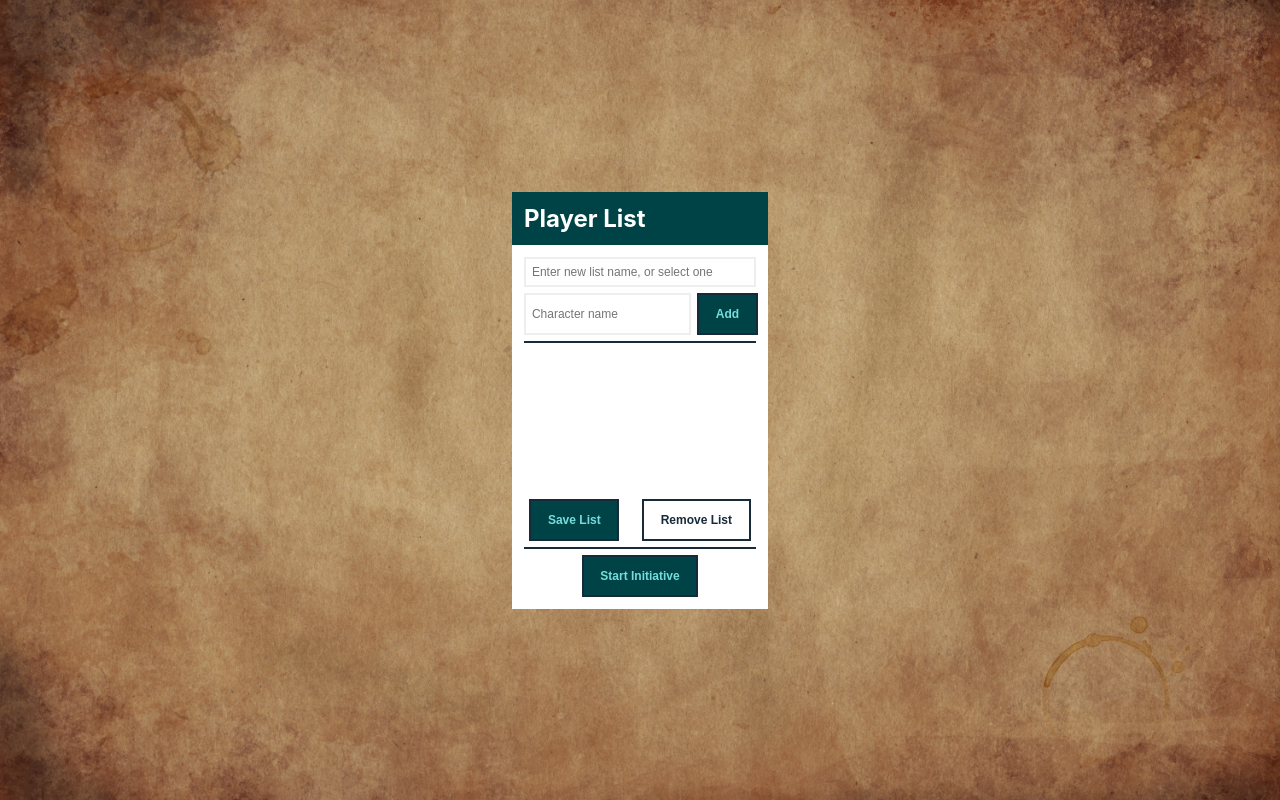
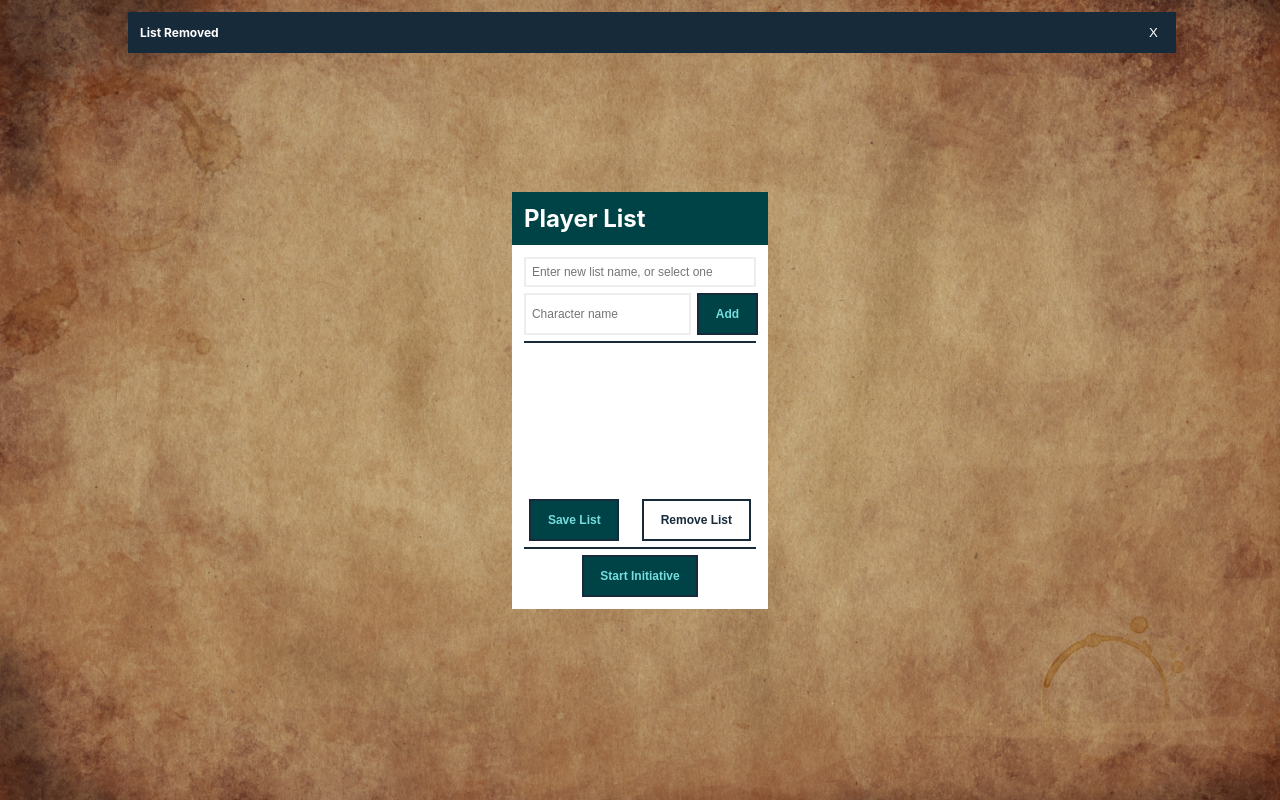
Before and after one commit to pfhendri/init-tracker, a React (Create React App) app: page / in a window 1280 px wide. Both pictures are taken after a click on the button "Remove List". Built offline with nearby package versions, Linux system fonts and the light colour scheme.

Commit message:
added notifications

```diff
--- a/package.json
+++ b/package.json
@@ -6,6 +6,7 @@
     "@testing-library/jest-dom": "^4.2.4",
     "@testing-library/react": "^9.3.2",
     "@testing-library/user-event": "^7.1.2",
+    "node-sass": "^4.13.1",
     "react": "^16.12.0",
     "react-dom": "^16.12.0",
     "react-scripts": "3.3.1"
--- a/src/components/LiveView.jsx
+++ b/src/components/LiveView.jsx
@@ -5,21 +5,21 @@ import { ListContext } from '../contexts/ListContext'
 import './LiveView.css'
 
 export default (props) => {
-  const { list } = useContext(ListContext)
+  const { currentList: { players } } = useContext(ListContext)
   const { closeView } = props
 
   const [currentPlayer, setCurrentPlayer] = useState(0)
   const [round, setCurrentRound] = useState(1)
 
   const initOrderList = () => {
-    const sorted = list.slice().sort((pla_a, pla_b) => pla_b.init - pla_a.init)
+    const sorted = players.slice().sort((pla_a, pla_b) => pla_b.init - pla_a.init)
     return sorted
   }
 
   const orderedList = initOrderList()
 
   const nextPlayer = () => {
-    if(currentPlayer + 1 < list.length){
+    if(currentPlayer + 1 < players.length){
       setCurrentPlayer(currentPlayer + 1)
     } else {
       setCurrentPlayer(0)
@@ -27,7 +27,7 @@ export default (props) => {
     }
   }
 
-  if (!list[currentPlayer]) {
+  if (!players[currentPlayer]) {
     return 'Loading...'
   }
 
--- /dev/null
+++ b/src/components/Notifications/Notification.jsx
@@ -0,0 +1,14 @@
+import React from 'react'
+
+import styles from './Notification.module.sass'
+
+export default function Notification(props) {
+  const { notification, clearNotification } = props
+
+  return (
+    <div className={styles.Notification}>
+      {notification}
+      <button type='button' onClick={clearNotification}>X</button>
+    </div>
+  )
+}
--- /dev/null
+++ b/src/components/Notifications/Notification.module.sass
@@ -0,0 +1,22 @@
+$primary: #172A3A
+$secondary: #004346
+$highlight: #75DDDD
+
+.Notification
+  position: absolute
+  top: 1rem
+  width: 80%
+  left: 10%
+  background: $primary
+  color: white
+  font-weight: bold
+  padding: 1rem
+  display: flex
+  justify-content: space-between
+  align-items: center
+
+  button
+    color: white
+    border: none
+    background: transparent
+    cursor: pointer
--- a/src/components/PlayerList.jsx
+++ b/src/components/PlayerList.jsx
@@ -1,5 +1,6 @@
 import React, { useState, useContext } from 'react'
 
+import Notification from '../components/Notifications/Notification'
 import { ListContext } from '../contexts/ListContext'
 
 export default function PlayerList(props) {
@@ -15,7 +16,9 @@ export default function PlayerList(props) {
     setCurrentList,
     updateList,
     removeList,
-    saveList
+    saveList,
+    listNotification,
+    clearNotification
   } = useContext(ListContext)
 
   const handleSubmit = (e) => {
@@ -41,11 +44,12 @@ export default function PlayerList(props) {
 
   const handleListSelect = (e) => {
     const id = parseInt(e.target.value)
-    console.log(id)
     setCurrentList(id)
   }
 
   return(
+    <>
+      { listNotification && <Notification notification={listNotification} clearNotification={clearNotification} /> }
       <div className='PlayerList'>
         <h1>Player List</h1>
         { isNewList ? <div>
@@ -96,5 +100,6 @@ export default function PlayerList(props) {
           <button type='button' className='btn' onClick={openView}>Start Initiative</button>
         </div>
       </div>
+    </>
   )
 }
--- a/src/contexts/ListContext.jsx
+++ b/src/contexts/ListContext.jsx
@@ -9,6 +9,8 @@ export const ListProvider = (props) => {
   const [isNewList, setNewList] = useState(true)
 
   const [lists, setLists] = useState([])
+
+  const [listNotification, setListNotification] = useState(null)
 
   useEffect(() => {
     const savedLists = localStorage.getItem('savedLists')
@@ -66,6 +68,7 @@ export const ListProvider = (props) => {
     setLists(updatedLists)
     localStorage.setItem('savedLists', JSON.stringify(updatedLists))
     newList()
+    setListNotification('List Removed')
   }
 
   const saveList = () => {
@@ -79,10 +82,15 @@ export const ListProvider = (props) => {
     setLists(updatedLists)
     localStorage.setItem('savedLists', JSON.stringify(updatedLists))
     setNewList(false)
+    setListNotification('List Saved')
+  }
+
+  const clearNotification = () => {
+    setListNotification(null)
   }
 
   return(
-    <ListContext.Provider value={ { isNewList, currentList, addPlayer, updatePlayer, removePlayer, lists, newList, setCurrentList, updateList, clearList, removeList, saveList } }>
+    <ListContext.Provider value={ { isNewList, currentList, addPlayer, updatePlayer, removePlayer, lists, newList, setCurrentList, updateList, clearList, removeList, saveList, listNotification, clearNotification } }>
       {props.children}
     </ListContext.Provider>
   )
```
Also changed, not shown: 1 other file (tests, documents, lock files or other folders). Lines whose indentation alone changed are shown as unchanged.
